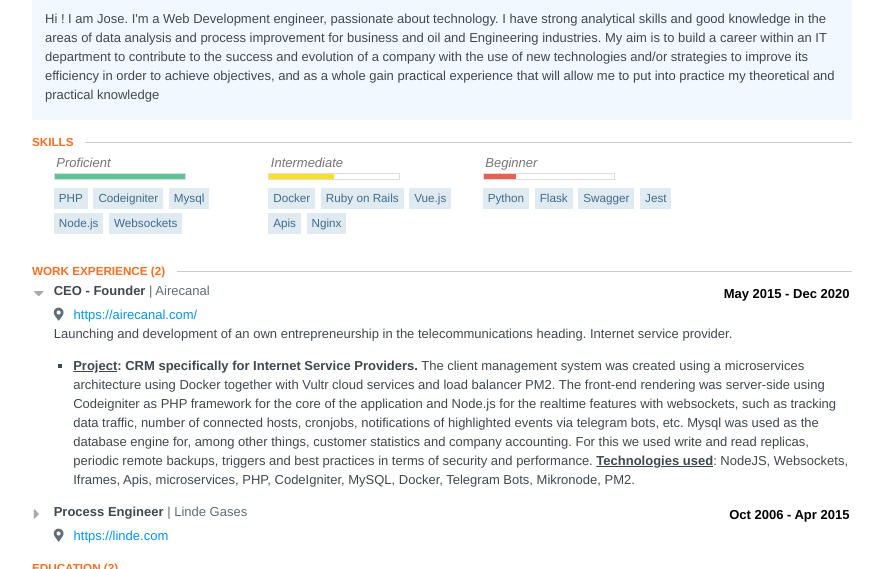
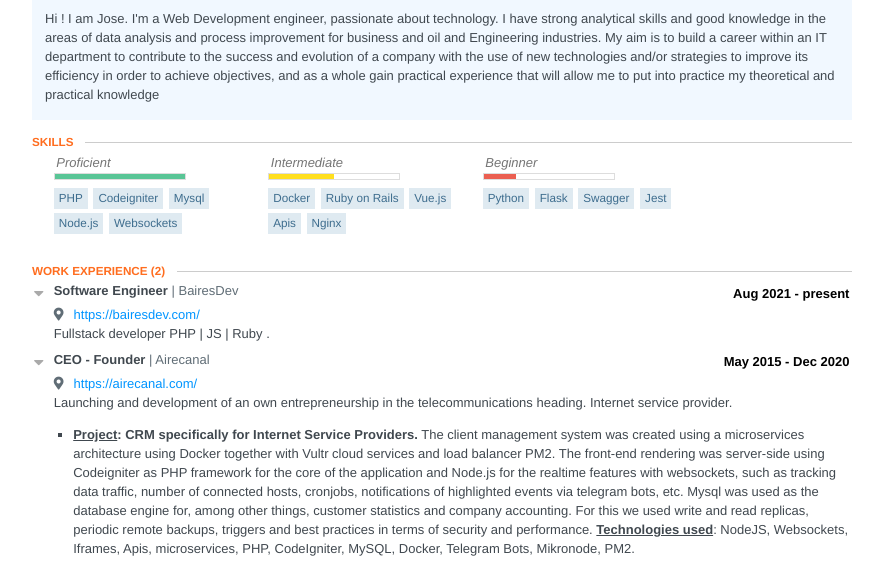
Before and after one commit to jmscarnatto/jmscarnatto.github.io, a plain HTML site: page index.html in a window 1280 px wide. Shown: the part 194-763 px from the top of the page, without its empty margins (198-1081 px from the left). Drawn offline with Linux system fonts and the light colour scheme.

Commit message:
Update index.html

```diff
--- a/index.html
+++ b/index.html
@@ -903,6 +903,26 @@ section .location {
 <input id="work-item-0" type="checkbox" class="toggle-item" checked="checked" />
 <label for="work-item-0"></label>
 <header class="clear">
+<div class="position">Software Engineer</div>
+<div class="company">BairesDev</div>
+<div class="date">
+<span class="startDate">Aug 2021</span>
+<span class="endDate">- present</span>
+</div>
+</header>
+<span class="location">
+<span class="fas fa-map-marker-alt"></span>
+</span>
+<span class="website">
+<a target="_blank" href="https://bairesdev.com/">https://bairesdev.com/</a>
+</span> <div class="item" id="work-item">
+<div class="summary"><p>Fullstack developer PHP | JS | Ruby .</p></div>
+</div>
+</section>
+<section class="work-item">
+<input id="work-item-0" type="checkbox" class="toggle-item" checked="checked" />
+<label for="work-item-0"></label>
+<header class="clear">
 <div class="position">CEO - Founder</div>
 <div class="company">Airecanal</div>
 <div class="date">
```
